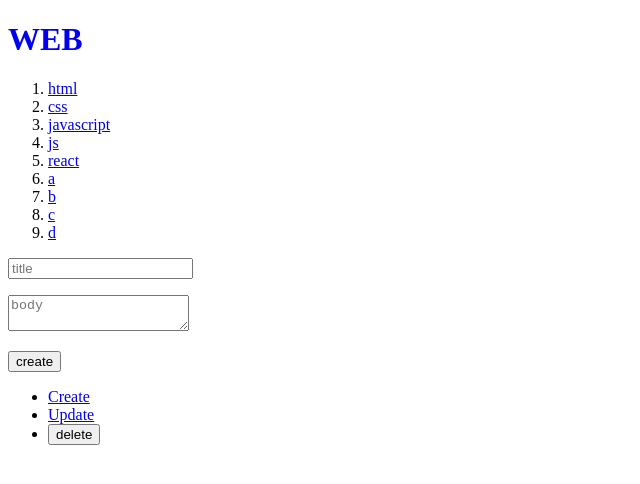
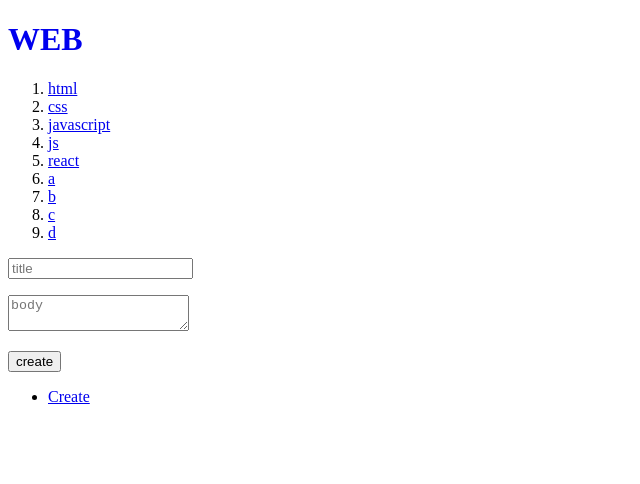
Before and after one commit to Wonahyeon/NextjsStudy, a Next.js app: page /create in a window 1280 px wide. Shown: the top 484 px of the page, without its empty margins (0-640 px from the left). Built offline with nearby package versions, Linux system fonts and the light colour scheme; data requests are answered from the project's data file.

Commit message:
23.08,25.Next.js 기본
- update & delete 버튼 구현 : useParams 사용해야하는 부분만 새로운 컴포넌트로 생성한 후 Client Component로 변경

```diff
--- /dev/null
+++ b/src/app/Control.js
@@ -0,0 +1,17 @@
+"use client"
+import Link from 'next/link';
+import { useParams } from 'next/navigation';
+
+export function Control() {
+  const params = useParams();
+  const id = params.id;
+  return (
+    <ul>
+      <li><Link href='/create'>Create</Link></li>
+      {id ? <>
+        <li><Link href={"/update/" + id}>Update</Link></li>
+        <li><input type='button' value="delete" /></li>
+      </> : null}
+    </ul>
+  );
+}
--- a/src/app/layout.js
+++ b/src/app/layout.js
@@ -1,11 +1,11 @@
 import Link from 'next/link';
 import './globals.css'
+import { Control } from './Control';
 
 export const metadata = {
   title: 'Web tutorials',
   description: 'Generated by wonah',
 }
-
 export default async function RootLayout({ children }) {
   const resp = await fetch('http://localhost:9999/topics',{ cache : "no-store" });
   const topics = await resp.json();
@@ -19,11 +19,7 @@
         })}
       </ol>
         {children}
-        <ul>
-          <li><Link href='/create'>Create</Link></li>
-          <li><Link href='/update/1'>Update</Link></li>
-          <li><input type='button' value="delete"/></li>
-        </ul>
+        <Control/>
       </body>
     </html>
   )
```
